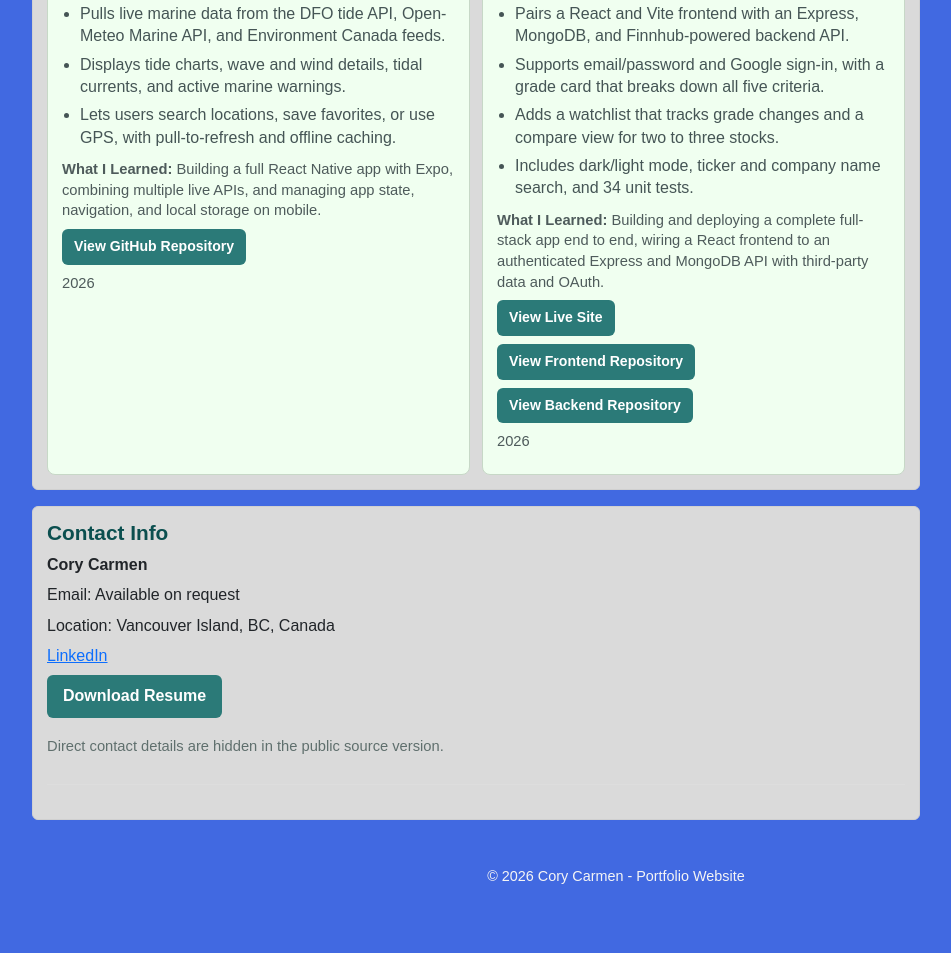
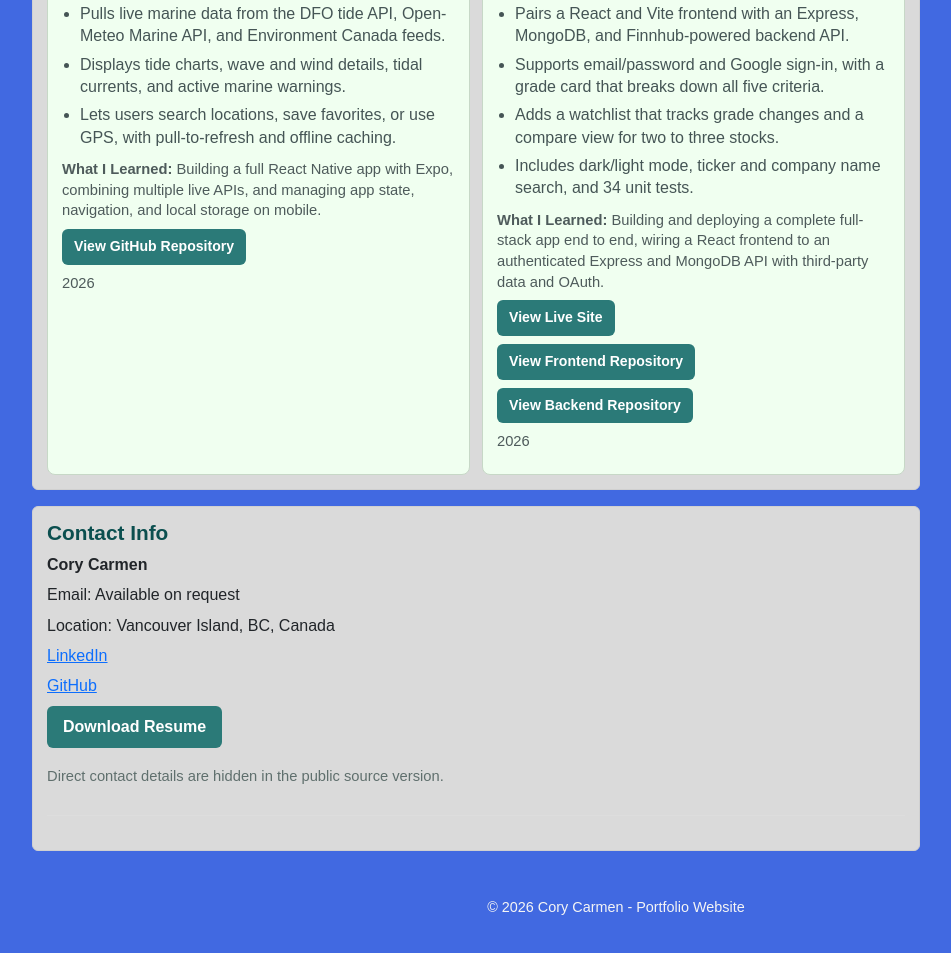
Before and after one commit to Cory71/cory-carmen-portfolio-public-, a website: page index.html in a window 1280 px wide. Shown: the part 3804-4757 px from the top of the page, without its empty margins (24-975 px from the left). Drawn offline with nearby package versions, Linux system fonts and the light colour scheme; no server answers.

Commit message:
Add GitHub profile link to Contact section

```diff
--- a/index.html
+++ b/index.html
@@ -334,6 +334,7 @@
                   <p id="contactLocationRow">Location: <span id="contactLocationText">Vancouver Island, BC, Canada</span></p>
                   <p id="contactPhoneRow" style="display: none;">Phone: <span id="contactPhoneText"></span></p>
                   <p><a id="contactLinkedInLink" href="https://www.linkedin.com/in/cory-carmen-87a330382/" target="_blank" rel="noopener noreferrer">LinkedIn</a></p>
+                  <p><a href="https://github.com/Cory71" target="_blank" rel="noopener noreferrer">GitHub</a></p>
                   <p><a class="action-btn" href="files/Cory-Carmen-Resume.pdf" download>Download Resume</a></p>
                   <p id="contactPrivacyNote" class="contact-privacy-note">Direct contact details are hidden in the public source version.</p>
 
```
